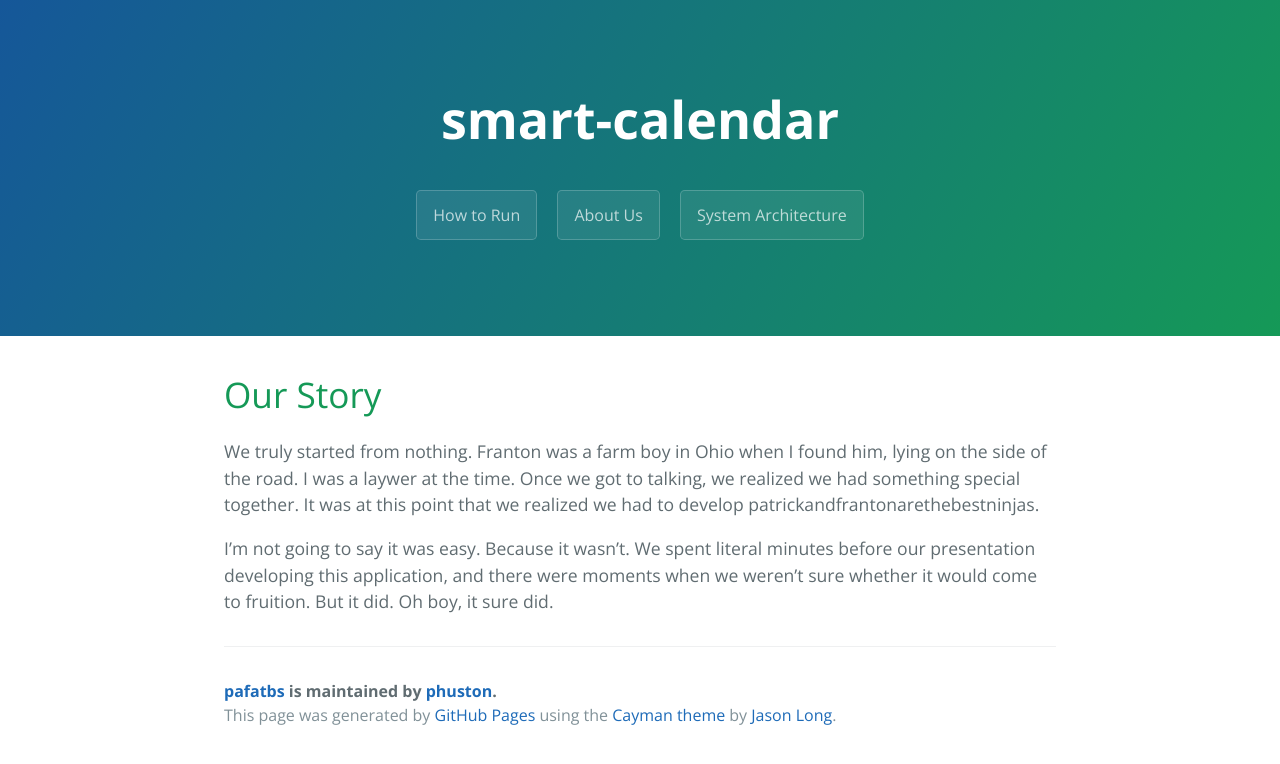
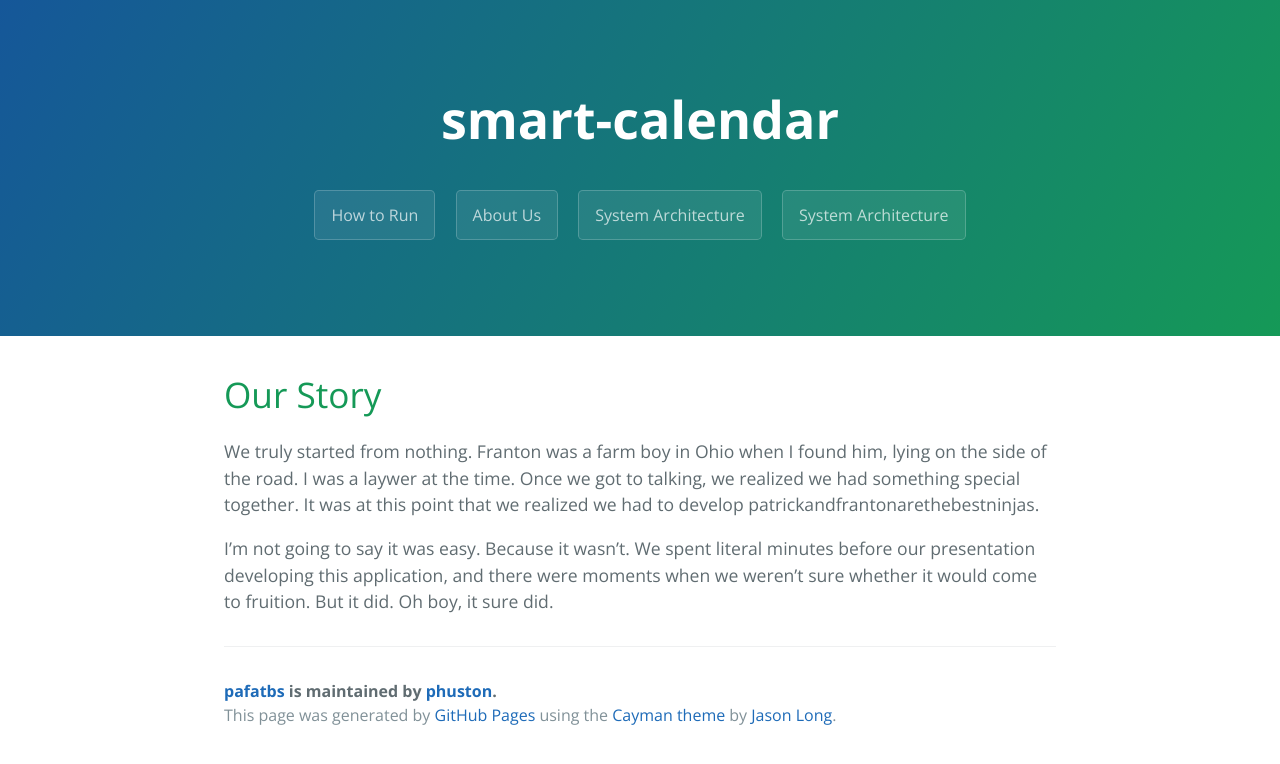
Before and after one commit to jsieving/smart-calendar, a Jekyll site: the page built from story.md, in a window 1280 px wide. Shown: the top 764 px of the page. Built offline with Jekyll 4.4.1, drawn with Linux system fonts in a browser that asks for light colours.

Commit message:
Update template.html
trying to fix header

```diff
--- a/_layouts/template.html
+++ b/_layouts/template.html
@@ -16,6 +16,7 @@
       <a href="https://github.com/jsieving/smart-calendar/blob/gh-pages/howto.md" class="btn">How to Run</a>
       <a href="https://github.com/jsieving/smart-calendar/blob/gh-pages/aboutUs.md" class="btn">About Us</a>
       <a href="https://github.com/jsieving/smart-calendar/blob/gh-pages/techPage.md" class="btn">System Architecture</a>
+      <a href="https://github.com/jsieving/smart-calendar/blob/gh-pages/story.md" class="btn">System Architecture</a>
     </section>
 
     <section class="main-content">
```
